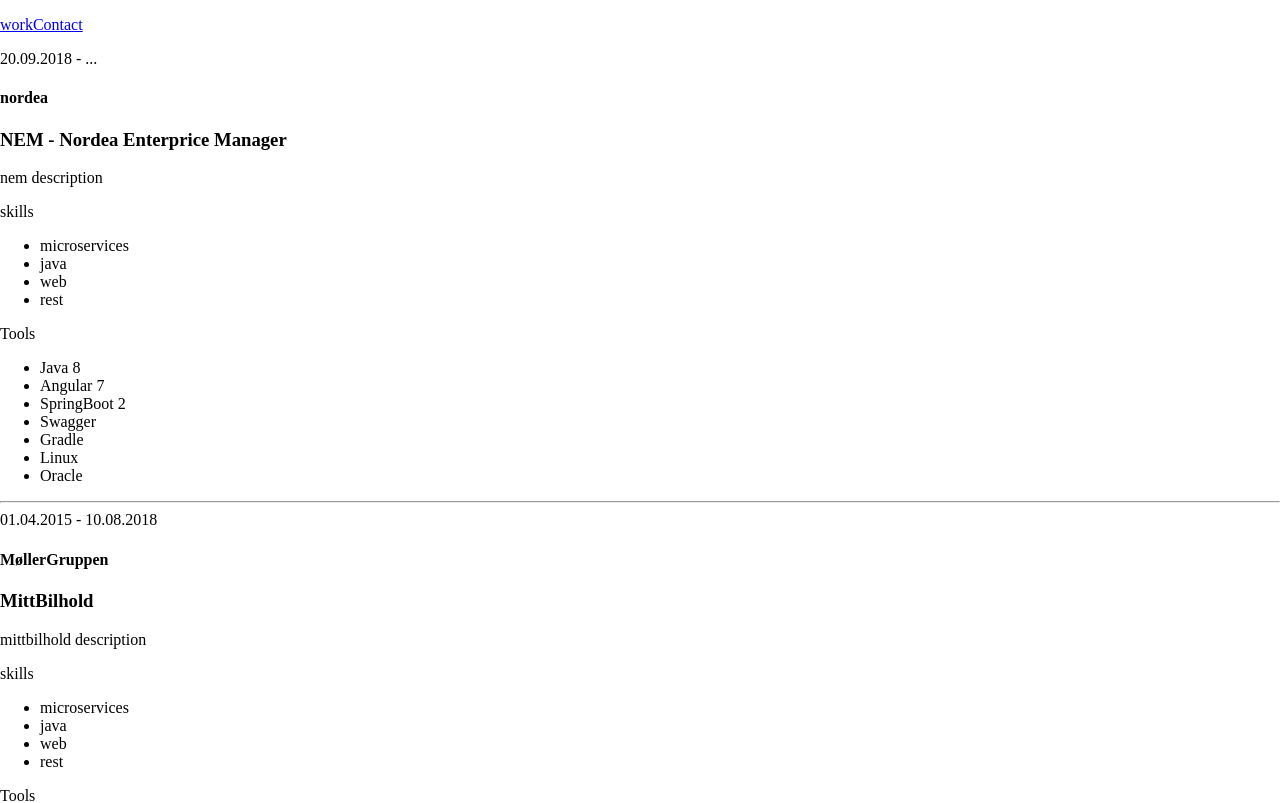
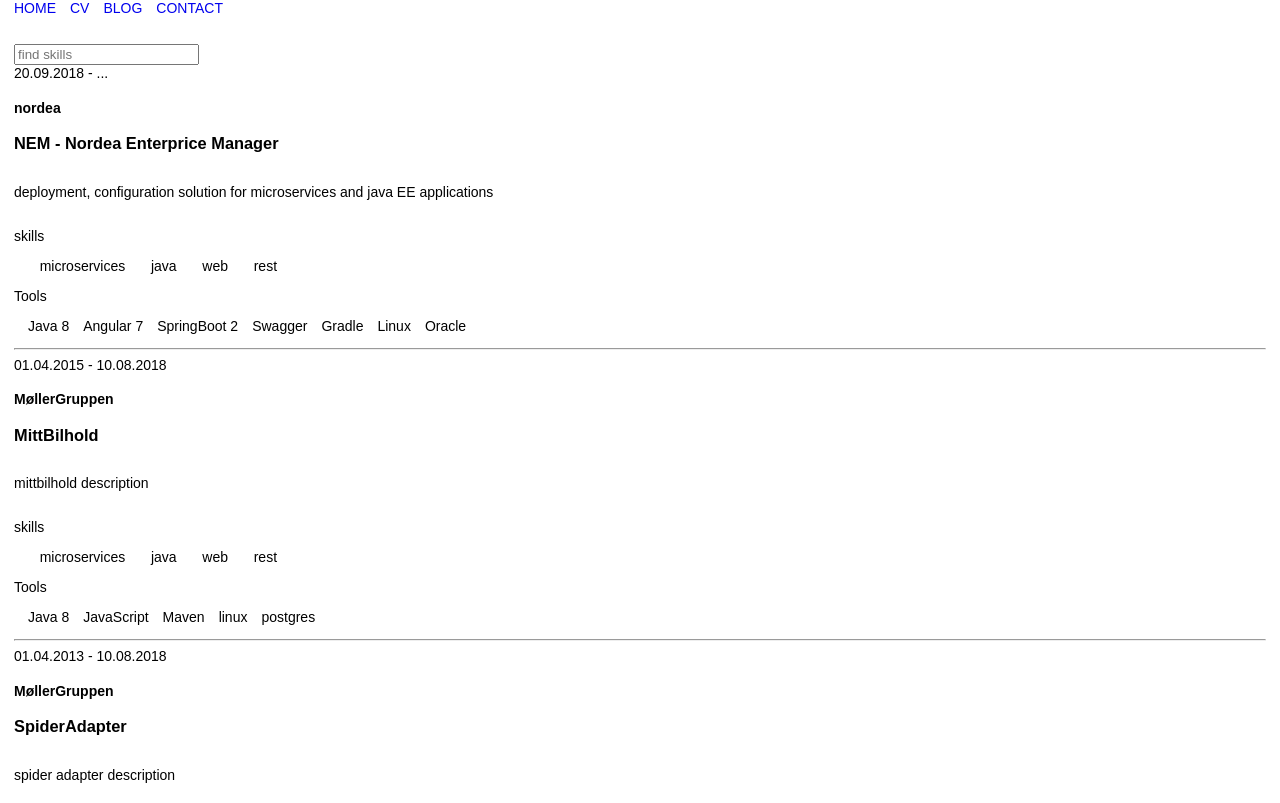
Before and after one commit to yuri-ivanov/yuri-ivanov.github.io, an Angular app: page /portfolio in a window 1280 px wide. Shown: the top 803 px of the page. Built offline with nearby package versions, Linux system fonts and the light colour scheme.

Commit message:
add index text, add filtering on skills on profile page

```diff
--- a/package.json
+++ b/package.json
@@ -25,13 +25,13 @@
     "zone.js": "~0.8.26"
   },
   "devDependencies": {
-    "@angular-devkit/build-angular": "~0.11.0",
+    "@angular-devkit/build-angular": "^0.12.2",
     "@angular/cli": "~7.1.4",
     "@angular/compiler-cli": "~7.1.0",
     "@angular/language-service": "~7.1.0",
-    "@types/node": "~8.9.4",
     "@types/jasmine": "~2.8.8",
     "@types/jasminewd2": "~2.0.3",
+    "@types/node": "~8.9.4",
     "codelyzer": "~4.5.0",
     "jasmine-core": "~2.99.1",
     "jasmine-spec-reporter": "~4.2.1",
--- a/src/app/app.module.ts
+++ b/src/app/app.module.ts
@@ -8,6 +8,7 @@
 import { IndexComponent } from './index/index.component';
 import {HttpClientModule} from '@angular/common/http';
 import { MenuComponent } from './components/menu/menu.component';
+import {FormsModule, ReactiveFormsModule} from '@angular/forms';
 
 @NgModule({
   declarations: [
@@ -19,6 +20,8 @@
   ],
   imports: [
     BrowserModule,
+    FormsModule,
+    ReactiveFormsModule,
     HttpClientModule,
     AppRoutingModule
   ],
--- a/src/app/components/menu/menu.component.html
+++ b/src/app/components/menu/menu.component.html
@@ -1,4 +1,6 @@
-<p>
-  <a routerLink="/portfolio">work</a>
+<header class="menu">
+  <a routerLink="/">home</a>
+  <a routerLink="/portfolio">CV</a>
+  <a routerLink="/Blog">Blog</a>
   <a routerLink="/contact">Contact</a>
-</p>
+</header>
--- a/src/app/components/menu/menu.component.scss
+++ b/src/app/components/menu/menu.component.scss
@@ -0,0 +1,9 @@
+.menu{
+    display: flex;
+    padding-bottom: 2em;
+    a {
+        padding: 0 1em 0 0;
+        text-decoration: none;
+        text-transform: uppercase;
+    }
+}
--- a/src/app/index/index.component.html
+++ b/src/app/index/index.component.html
@@ -1,3 +1,16 @@
+<h2>I am developer, solution architect</h2>
 <p>
-  index works!
+  interested in programming, finanace, sport and outdoor activities.
+  Always looking for intresting projects where i can develop myself and be a part of the future.
 </p>
+
+<section class="princips">
+  <h3>my princips</h3>
+  <ul>
+    <li>make simple and functional solutions</li>
+    <li>be honest</li>
+    <li>be transparent</li>
+    <li>be brave</li>
+    <li>freedom</li>
+  </ul>
+</section>
--- a/src/app/portfolio/portfolio.component.html
+++ b/src/app/portfolio/portfolio.component.html
@@ -1,16 +1,27 @@
-
-<section *ngFor="let p of projects">
+<div><input name="skill-filter" placeholder="find skills" [formControl]="filterText" ></div>
+<label *ngIf="findSkills.length>0">
+  filter
+  <ul class="hr-list">
+    <li *ngFor="let fskill of findSkills" (click)="removeSkill(fskill)">
+        <span class="symb v-hide">-</span>
+        <span class="li-text">{{fskill}}</span>
+    </li>
+  </ul>
+</label>
+<section *ngFor="let p of filteredProjects">
   <div>{{p.startDate}} - {{p.endDate}}</div>
   <h4>{{p.company}}</h4>
   <h3>{{p.projectName}}</h3>
   <p>{{p.description}}</p>
   skills
-  <ul>
-    <li *ngFor="let skill of p.skills">{{skill}}</li>
+  <ul class="hr-list" >
+    <li *ngFor="let skill of p.skills" class="add" (click)="addSearchSkill(skill)">
+      <span class="symb v-hide">+</span>
+      <span class="li-text">{{skill}}</span></li>
   </ul>
   Tools
-  <ul>
-    <li *ngFor="let tool of p.tools">{{tool}}</li>
+  <ul class="hr-list">
+    <li *ngFor="let tool of p.tools" >{{tool}}</li>
   </ul>
   <hr>
 </section>
--- a/src/app/portfolio/portfolio.component.scss
+++ b/src/app/portfolio/portfolio.component.scss
@@ -0,0 +1,15 @@
+.hr-list{
+  .symb{
+    padding-right: 0.25em;
+  }
+  li:hover{
+      cursor: pointer;
+      list-style-type: armenian;
+      .li-text{
+        text-decoration: underline;
+      }
+      .symb{
+        visibility: visible;
+      }
+  }
+}
--- a/src/app/portfolio/portfolio.component.ts
+++ b/src/app/portfolio/portfolio.component.ts
@@ -1,5 +1,9 @@
 import { Component, OnInit } from '@angular/core';
 import { HttpClient } from '@angular/common/http';
+import { fillProperties } from '@angular/core/src/util/property';
+import { Observable } from 'rxjs';
+import { map, flatMap } from 'rxjs/operators';
+import { FormControl } from '@angular/forms';
 
 @Component({
   selector: 'app-portfolio',
@@ -8,15 +12,58 @@
 })
 export class PortfolioComponent implements OnInit {
   projects: Project[];
+  filteredProjects: Project[];
+  findSkills: string[] = [];
+  findTools: string[] = [];
+  filterText: FormControl;
 
   constructor(private http: HttpClient) { }
 
   ngOnInit() {
-    this.http.get<Array<Project>>('assets/data/projects.json').subscribe(
+    this.filterText = new FormControl("");
+    this.filterText.valueChanges.subscribe(
+      text => {
+        if(this.projects){
+          this.filteredProjects = this.projects.filter(
+            p => p.containsSkillsToolsText(text.toLowerCase()) );
+        }
+      }
+    );
+
+    this.http.get<Array<Project>>('assets/data/projects.json')
+    .pipe(map(projectsData => projectsData.map( p=> new Project(p) ) ))
+    .subscribe(
       data => {
         this.projects = data;
+        this.filterProjects();
         console.log('projects', data);
     });
+  }
+
+  filterProjects():void{
+    this.filteredProjects = this.projects.filter(p => p.hasAllSkills(this.findSkills));
+  }
+
+  public removeSkill(skill:string): void {
+    let idx = this.findSkills.findIndex(s => s === skill);
+    if(idx>-1){
+      this.findSkills.splice(idx, 1);
+      this.filterProjects();
+    }
+  }
+
+  public addSearchSkill(skill:string): void {
+    if(skill && skill.trim().length>0 && (this.findSkills.findIndex( s => s === skill) < 0)){
+      this.findSkills.push(skill.trim());
+      this.filterProjects();
+    }
+  }
+
+  public addsearchTool(tool:string): void {
+    if(tool && tool.trim().length>0 && (this.findSkills.findIndex( s => s === tool) < 0)){
+      this.findSkills.push(tool.trim());
+      console.log(this.findSkills);
+    }
   }
 
 }
@@ -31,4 +78,32 @@
   endDate: Date;
   skills: string[];
   tools: string[];
+
+  constructor(obj){
+    for(let prop in obj){
+      this[prop]=obj[prop];
+    }
+  }
+
+  public hasAllSkills(searchSkills:string[]):boolean {
+    for(let i=0; i<searchSkills.length; i++){
+      if(this.skills.findIndex(s => s === searchSkills[i])<0){
+        return false;
+      }
+    };
+    return true;
+  }
+
+  public containsSkillText(text: string):boolean {
+    return this.skills.findIndex(s => s.toLowerCase().includes(text))>-1;
+  }
+
+  public containsToolsText(text: string): boolean {
+    return this.tools.findIndex(t => t.toLowerCase().includes(text))>-1;
+  }
+
+  public containsSkillsToolsText(text: string):boolean {
+    return this.containsSkillText(text) || this.containsToolsText(text);
+  }
+
 }
--- a/src/assets/data/myinfo.json
+++ b/src/assets/data/myinfo.json
@@ -6,7 +6,7 @@
         "mobile": "+4794131379",
         "address": "Norway, Oslo",
         "address2": "Sweden, Stockholm",
-        "language": "english, norwegian, russian",
-        "profSummary": "17  year  of  experience  in  IT  industry.  Worked  as  java  developer,  front-end  developer,    java  team  lead  and  project  manager.    Successful  development  of  many  java  back-ends  for  web  sites,  mobile  application.  Result  oriented,  structural.  Like  simple  and  clear  solutions.  Good  cooperation  with  team. "
+        "language": "english, norwegian, swedish, russian",
+        "profSummary": "17  year  of  experience  in  IT  industry.  Worked  as  java  developer,  front-end  developer,    java  team  lead  , java solution architect and  project  manager.    Successful  development  of  many  java  back-ends  for  web  sites,  mobile  application.  Result  oriented,  structural.  Like  simple  and  clear  solutions.  Good  cooperation  with  team. "
     }
 }
--- a/src/assets/data/projects.json
+++ b/src/assets/data/projects.json
@@ -6,7 +6,7 @@
         "company": "nordea",
         "industry": "finance",
         "projectName": "NEM - Nordea Enterprice Manager",
-        "description": "nem description",
+        "description": "deployment, configuration solution for microservices and java EE applications",
         "skills": ["microservices", "java", "web", "rest"],
         "tools": ["Java 8", "Angular 7", "SpringBoot 2", "Swagger", "Gradle", "Linux", "Oracle"]
     },
--- a/src/styles.scss
+++ b/src/styles.scss
@@ -1,6 +1,30 @@
 /* You can add global styles to this file, and also import other style files */
 body{
     height: calc(100vh - 50px);
+    margin: 0 auto;
+    padding: 0;
+    font-family: Arial, Helvetica, sans-serif;
+    font-size: 14px;
+    padding: 0 1em;
+}
+p{
+    padding: 1em 0;
+}
+.hr-list{
+    li{
+        display: inline-block;
+        padding-left: 1em;
+    }
+}
+ul{
+    padding:0;
+    list-style-type: none;
+}
+li{
+    padding: 0;
     margin: 0;
-    padding: 0;
 }
+
+.v-hide{
+    visibility: hidden;
+}
```
Also changed, not shown: 2 other files (tests, documents, lock files or other folders).
